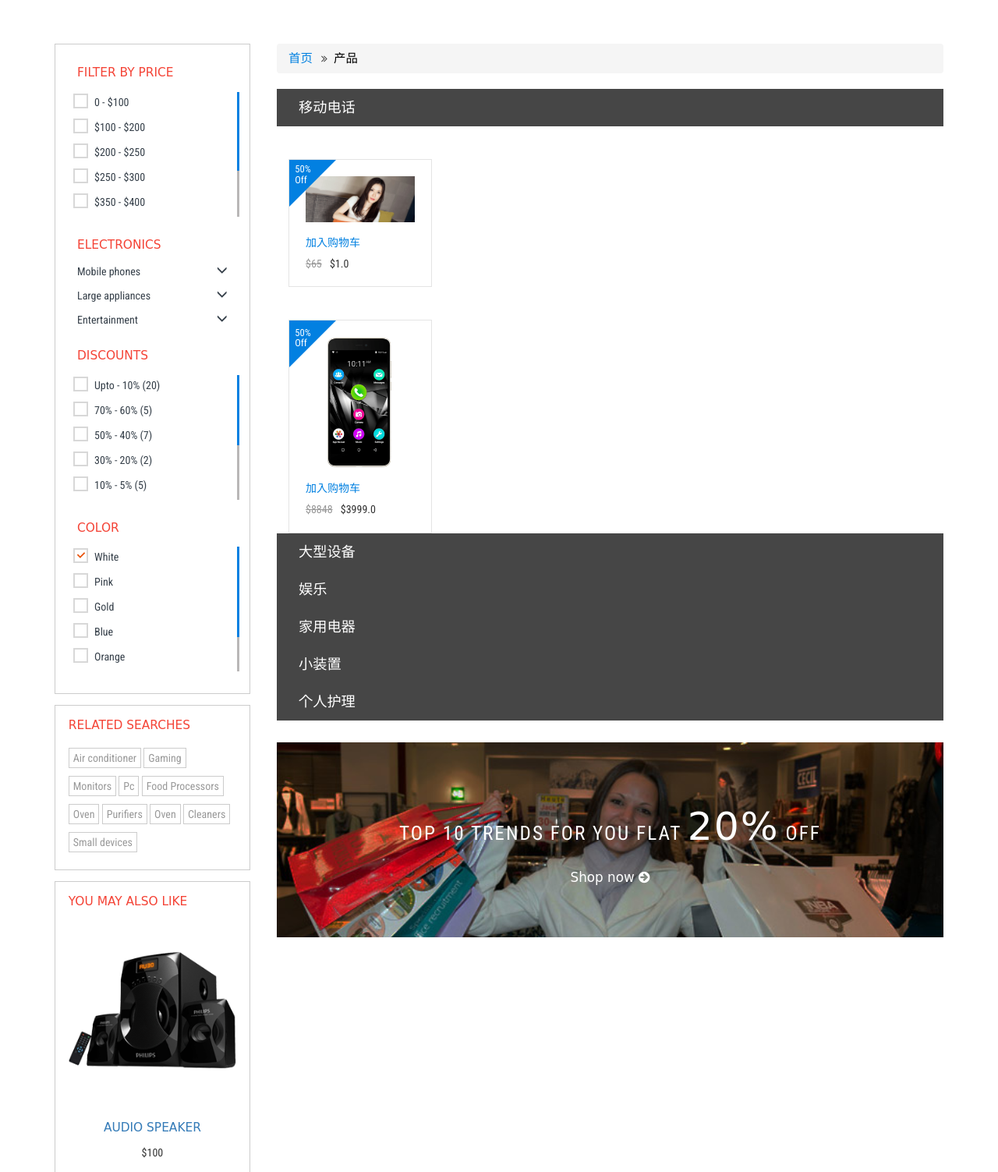
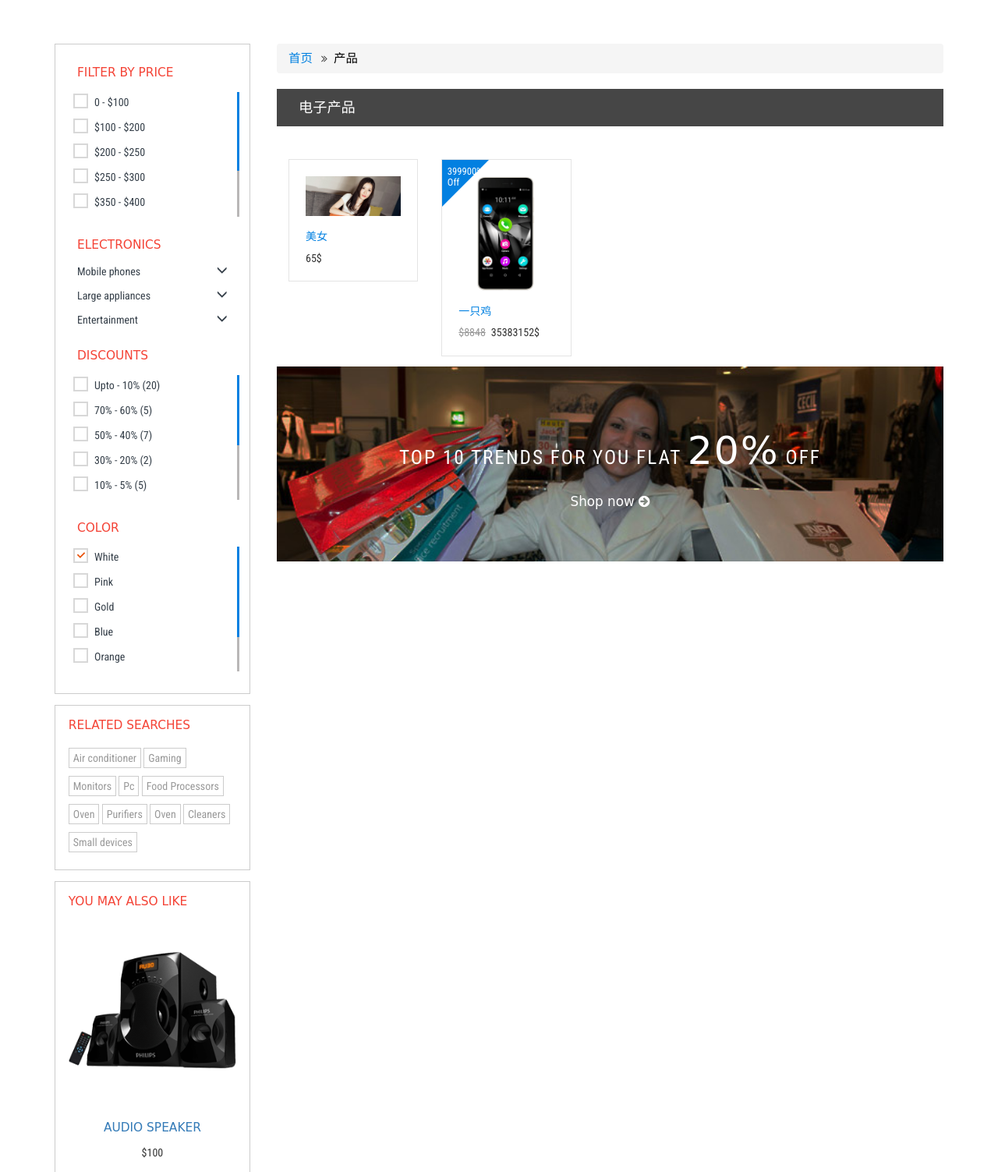
Before and after one commit to 199893/shoping, a Django app: page /store/products/1/ in a window 1280 px wide. Shown: the part 239-1742 px from the top of the page at 78% size. Run offline with Django 3.2, Linux system fonts and the light colour scheme; data comes from the database, SQL or seed files in the repository; parts of the project's set-up code (start-up, migrations or seed data) failed here and were passed over; some libraries are stand-ins or nearby versions; some web fonts are replaced.

Commit message:
添加大标签，小标签类跳转

```diff
--- a/demo/store/urls.py
+++ b/demo/store/urls.py
@@ -20,4 +20,5 @@ urlpatterns = [
 	url(r'^products/(\d+)/$',views.products,name='products'),
     url(r'^single/$',views.single,name='single'),
     url(r"^loginout/$", views.loginout, name="loginout"),
+    url(r"^product/(\d+)/$", views.product, name="product"),
 ]
--- a/demo/store/views.py
+++ b/demo/store/views.py
@@ -159,9 +159,16 @@ def card(request):
 #电子产品购物
 def products(request,id):
     cls=Classification.objects.get(pk=id)
+    cls1=cls.commodity_set.all()
     res = request.session.get('username')
-    return render(request,'store/products.html', {"username": res,'cls':cls})
+    return render(request,'store/products.html', {"username": res,'cls':cls,'cls1':cls1})
 
 def single(request):
     res = request.session.get('username')
     return render(request,'store/single.html', {"username": res})
+
+#查询所有小标签的商品
+def product(request,id):
+    res = request.session.get('username')
+    goods = Moregoods.objects.get(pk=id)
+    return render(request,'store/products.html', {"username": res,"goods":goods})
--- a/demo/templates/store/block.html
+++ b/demo/templates/store/block.html
@@ -111,7 +111,7 @@
 											        <a href="#">{{ class2.cname }}</a>
                                                     <ul class="is-hidden">
                                                         {% for class3 in class2.moregoods_set.all %}
-                                                        <li> <a href="products.html">{{ class3.mcommodity }}</a> </li>
+                                                        <li> <a href="{% url 'store:product' class3.id %}">{{ class3.mcommodity }}</a> </li>
                                                         {% endfor %}
 													</ul>
 
--- a/demo/templates/store/products.html
+++ b/demo/templates/store/products.html
@@ -105,39 +105,114 @@
 				</ol>
 				<div class="clearfix"> </div>
 				<!-- //breadcrumbs -->
-
-                {% for i in cls.commodity_set.all %}
+{% if cls1 %}
+{#---------------------------------------------------------------------------------------------------------1#}
 				<div class="product-top">
-					<h4>{{ i.cname }}</h4>
+					<h4>{{ cls.classname }}</h4>
 					<div class="clearfix"> </div>
 				</div>
+
+                <div class="products-row">
+                        {% for i in cls1 %}
                         {% for i2 in i.moregoods_set.all %}
-                            <div class="products-row" >
                         {% for i3 in i2.goods_set.all %}
-                                <div class="col-md-3 product-grids" >
+
+
+                         <div class="col-md-3 product-grids" style="width: 196.25px;height: 237.25px">
 						<div class="agile-products">
-                                        <div class="new-tag"><h6>50%<br>Off</h6></div>
+{#   如果没有打折不显示折扣价，上标     --------------------------------------------------------------------------------#}
+                            {% if i3.discount != 1.0 %}
+							<div class="new-tag"><h6>{% widthratio i3.discount 1 100 %}%<br>Off</h6></div>
                                 <a href="single.html"><img src="/static/goodsimg/{{ i3.img.url }}" class="img-responsive" alt="img"></a>
 							<div class="agile-product-text">
-                                            <h5><a href="single.html">加入购物车</a></h5>
-                                            <h6><del>${{ i3.price }}</del> ${{ i3.discount }}</h6>
+								<h5><a href="single.html">{{ i3.goodsname }}</a></h5>
+								<h6><del>${{ i3.price }}</del>{% widthratio i3.discount 1 i3.price %}$</h6>
 								<form action="#" method="post">
 									<input type="hidden" name="cmd" value="_cart" />
 									<input type="hidden" name="add" value="1" />
-                                                <input type="hidden" name="w3ls_item" value="Audio speaker" />
-                                                <input type="hidden" name="amount" value="{{ i3.discount }}" />
+									<input type="hidden" name="w3ls_item" value="Leather Jacket" />
+									<input type="hidden" name="amount" value="{% widthratio i3.discount 1 i3.price %}" />
 									<button type="submit" class="w3ls-cart pw3ls-cart"><i class="fa fa-cart-plus" aria-hidden="true"></i> Add to cart</button>
 								</form>
 							</div>
+{#       结束之                         -----------------------------------------------------------------------------#}
+                            {% else %}
+							<a href="single.html"><img src="/static/goodsimg/{{ i3.img.url }}" class="img-responsive" alt="img"></a>
+							<div class="agile-product-text">
+								<h5><a href="single.html">{{ i3.goodsname }}</a></h5>
+								<h6> {% widthratio i3.discount 1 i3.price %}$</h6>
+								<form action="#" method="post">
+									<input type="hidden" name="cmd" value="_cart" />
+									<input type="hidden" name="add" value="1" />
+									<input type="hidden" name="w3ls_item" value="Leather Jacket" />
+									<input type="hidden" name="amount" value="{{ i3.price }}" />
+									<button type="submit" class="w3ls-cart pw3ls-cart"><i class="fa fa-cart-plus" aria-hidden="true"></i> Add to cart</button>
+								</form>
+							</div>
+                        {% endif %}
 						</div>
 					    </div>
+
+                      {% endfor %}
+                      {% endfor %}
                       {% endfor %}
                     <div class="clearfix"> </div>
                 </div>
-                    {% endfor %}
+{#---------------------------------------------------------------------------------------------------------1#}
+{% elif goods %}
+{#---------------------------------------------------------------------------------------------------------2#}
+				<div class="product-top">
+					<h4>{{ goods.mcommodity }}</h4>
+					<div class="clearfix"> </div>
+				</div>
+
+                <div class="products-row">
+                        {% for i in goods.goods_set.all %}
+                         <div class="col-md-3 product-grids" style="width: 196.25px;height: 237.25px">
+						<div class="agile-products">
+{#   如果没有打折不显示折扣价，上标     --------------------------------------------------------------------------------#}
+                            {% if i.discount != 1.0 %}
+							<div class="new-tag"><h6>{% widthratio i.discount 1 100 %}%<br>Off</h6></div>
+                                <a href="single.html"><img src="/static/goodsimg/{{ i.img.url }}" class="img-responsive" alt="img"></a>
+							<div class="agile-product-text">
+								<h5><a href="single.html">{{ i.goodsname }}</a></h5>
+								<h6><del>${{ i.price }}</del>{% widthratio i.discount 1 i.price %}$</h6>
+								<form action="#" method="post">
+									<input type="hidden" name="cmd" value="_cart" />
+									<input type="hidden" name="add" value="1" />
+									<input type="hidden" name="w3ls_item" value="Leather Jacket" />
+									<input type="hidden" name="amount" value="{% widthratio i.discount 1 i.price %}" />
+									<button type="submit" class="w3ls-cart pw3ls-cart"><i class="fa fa-cart-plus" aria-hidden="true"></i> Add to cart</button>
+								</form>
+							</div>
+{#       结束之                         -----------------------------------------------------------------------------#}
+                            {% else %}
+							<a href="single.html"><img src="/static/goodsimg/{{ i.img.url }}" class="img-responsive" alt="img"></a>
+							<div class="agile-product-text">
+								<h5><a href="single.html">{{ i.goodsname }}</a></h5>
+								<h6> {% widthratio i.discount 1 i.price %}$</h6>
+								<form action="#" method="post">
+									<input type="hidden" name="cmd" value="_cart" />
+									<input type="hidden" name="add" value="1" />
+									<input type="hidden" name="w3ls_item" value="Leather Jacket" />
+									<input type="hidden" name="amount" value="{{ i.price }}" />
+									<button type="submit" class="w3ls-cart pw3ls-cart"><i class="fa fa-cart-plus" aria-hidden="true"></i> Add to cart</button>
+								</form>
+							</div>
+                        {% endif %}
+						</div>
+					    </div>
 
 
                       {% endfor %}
+                    <div class="clearfix"> </div>
+                </div>
+{#---------------------------------------------------------------------------------------------------------2#}
+{% else %}
+    <h1>对不起，请不要胡乱输入信息</h1>
+    <h1>没有数据</h1>
+{% endif %}
+
 
 				<!-- add-products -->
 				<div class="w3ls-add-grids w3agile-add-products">
```
Lines whose indentation alone changed are shown as unchanged.
